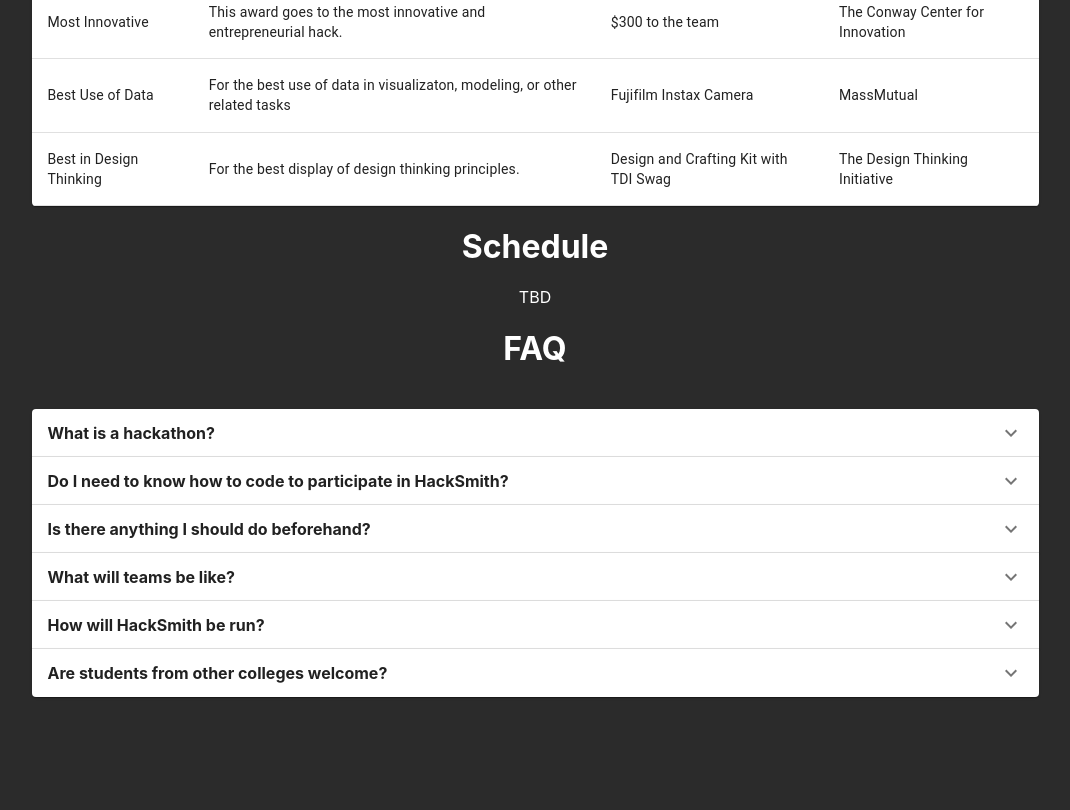
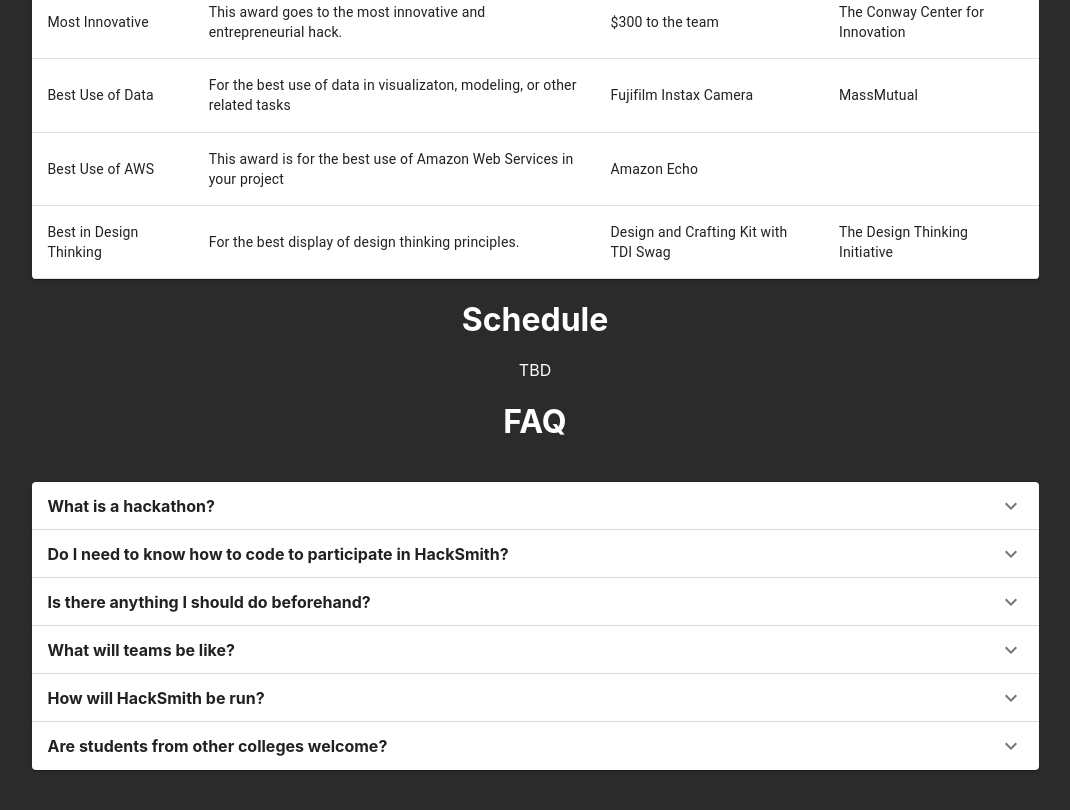
Before and after one commit to martasapizhak/hackdayatsmith, a React (Create React App) app: page / in a window 1280 px wide. Shown: the part 1380-2190 px from the top of the page, without its empty margins (105-1175 px from the left). Before the commit the page ends 2128 px from the top, so only its background shows below. Built offline with nearby package versions, Linux system fonts and the light colour scheme; a web font is replaced by a local one.

Commit message:
new info

```diff
--- a/src/App.js
+++ b/src/App.js
@@ -25,7 +25,7 @@
             <Grid item xs={1}></Grid>
             <Grid item xs={10}>
               <h1>What is HackSmith?</h1>
-              <p>HackSmith is a virtual 24 hour Smith College hackathon run by Smithies in CS and the Statistical and Data Sciences Coalition of Color. Our corporate sponsors include Google, MassMutual, and Audible and our on-campus supporters
+              <p>HackSmith is a virtual 24 hour Smith College hackathon run by Smithies in CS, Smithies in SDS, and the SDS Coalition of Color. Our corporate sponsors include Google, MassMutual, and Audible and our on-campus supporters
               include the Computer and Data science departments and the Conway Center for Innovation. HackSmith is an opportunity to try out new challenges, attend workshops, and meet new people. We aim to foster a space for interdisciplinary creativity.
               <h1>Our Sponsors</h1>
               HackSmith wouldn't be possible without the generosity of Audible, the Conway Center for Innovation, The Design Thinking Initiative, Google, and MassMutual.
--- a/src/tracks.js
+++ b/src/tracks.js
@@ -21,6 +21,7 @@
 const rows = [
   createData("Most Innovative", "This award goes to the most innovative and entrepreneurial hack.", "$300 to the team", "The Conway Center for Innovation"),
   createData("Best Use of Data", "For the best use of data in visualizaton, modeling, or other related tasks", "Fujifilm Instax Camera", "MassMutual"),
+  createData("Best Use of AWS", "This award is for the best use of Amazon Web Services in your project", "Amazon Echo"),
   createData("Best in Design Thinking", "For the best display of design thinking principles.", "Design and Crafting Kit with TDI Swag", "The Design Thinking Initiative"),
 ];
 
```
